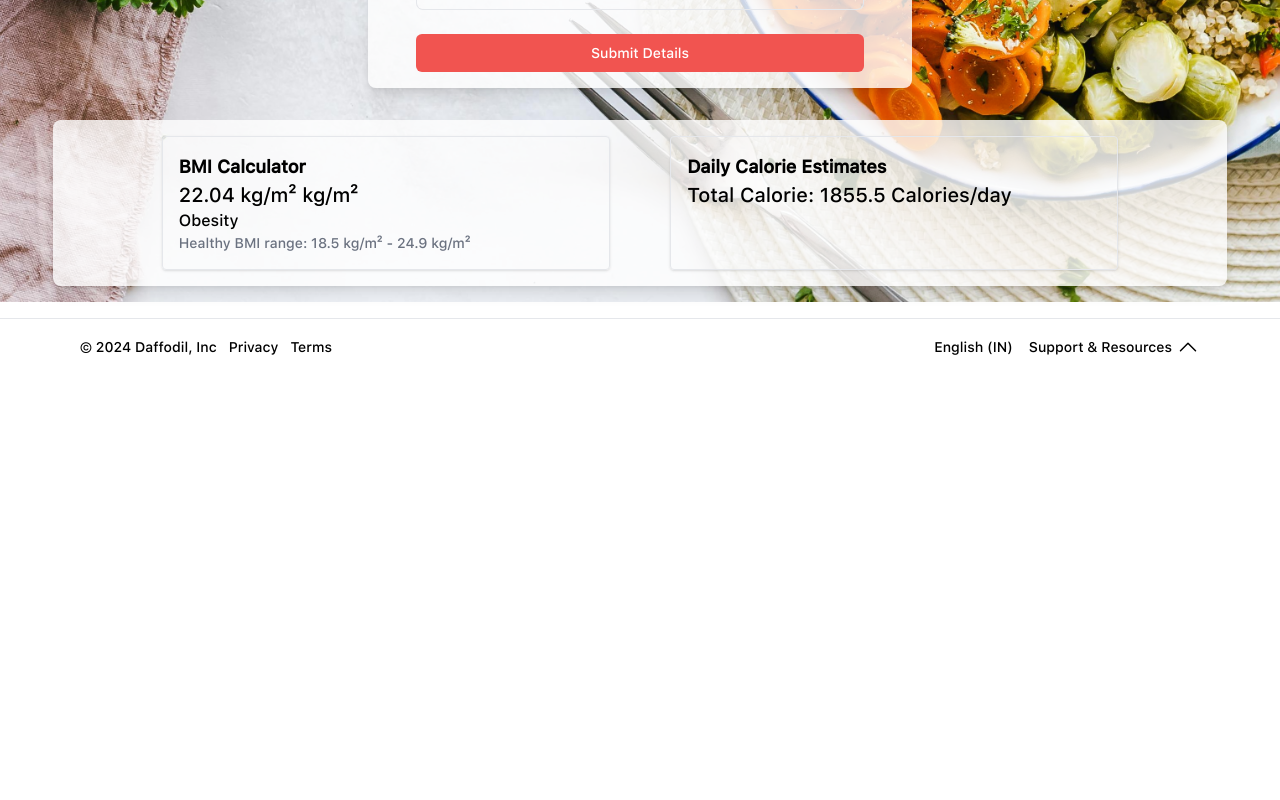
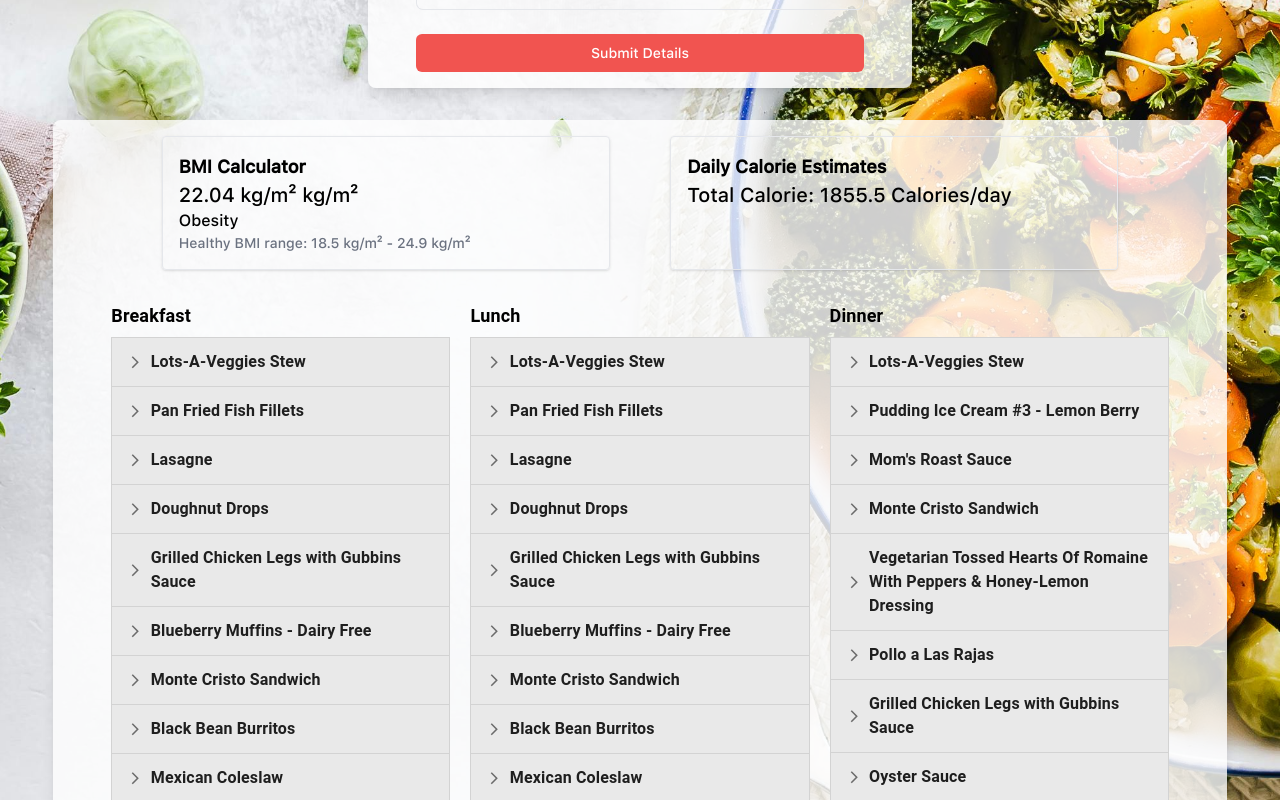
Before and after one commit to yashwant162/Diet_Plan, a React (Vite) app in the folder diet_frontend/: page / in a window 1280 px wide. Shown: the part 980-1780 px from the top of the page. Before the commit the page ends 1355 px from the top, so only its background shows below. Built offline with nearby package versions, Linux system fonts and the light colour scheme.

Commit message:
recipe list using mui

```diff
--- a/diet_frontend/package.json
+++ b/diet_frontend/package.json
@@ -10,8 +10,12 @@
     "preview": "vite preview"
   },
   "dependencies": {
+    "@emotion/react": "^11.13.3",
+    "@emotion/styled": "^11.13.0",
     "@headlessui/react": "^2.1.8",
     "@material-tailwind/react": "^2.1.10",
+    "@mui/icons-material": "^6.1.0",
+    "@mui/material": "^6.1.0",
     "axios": "^1.7.7",
     "react": "^18.3.1",
     "react-dom": "^18.3.1",
--- a/diet_frontend/src/components/DietAnalysis.jsx
+++ b/diet_frontend/src/components/DietAnalysis.jsx
@@ -5,11 +5,13 @@
 export default function DietAnalysis({ bmi, calories, recipes }) {
   return (
     <div className="bg-white bg-opacity-80 p-4 m-4 rounded-lg shadow-lg w-11/12">
-      <div className="min-h-full flex items-center justify-evenly px-4 sm:px-6 lg:px-8">
+      <div className="min-h-full flex flex-col items-center justify-evenly px-4 sm:px-6 lg:px-8">
         <div className="flex flex-row items-start justify-evenly w-full">
           {bmi && <BMIDisplay bmi={bmi} />}
           {calories && <CalorieDisplay calorie={calories} />}
-          {!recipes && <RecipesList recipes={recipes} />}
+        </div>
+        <div className="items-start justify-evenly w-full">
+          {recipes && <RecipesList recipes={recipes} />}
         </div>
       </div>
     </div>
--- a/diet_frontend/src/components/RecipesList.jsx
+++ b/diet_frontend/src/components/RecipesList.jsx
@@ -1,3 +1,116 @@
-export default function RecipesList({ recipes }) {
-  return <div className="max-w-md w-full space-y-8"></div>;
-}
+import * as React from "react";
+import { styled } from "@mui/material/styles";
+import ArrowForwardIosSharpIcon from "@mui/icons-material/ArrowForwardIosSharp";
+import MuiAccordion from "@mui/material/Accordion";
+import MuiAccordionSummary from "@mui/material/AccordionSummary";
+import MuiAccordionDetails from "@mui/material/AccordionDetails";
+import Typography from "@mui/material/Typography";
+
+const Accordion = styled((props) => (
+  <MuiAccordion disableGutters elevation={0} square {...props} />
+))(({ theme }) => ({
+  border: `1px solid ${theme.palette.divider}`,
+  "&:not(:last-child)": {
+    borderBottom: 0,
+  },
+  "&::before": {
+    display: "none",
+  },
+  fontFamily: "sansMedium, Arial, sans-serif",
+  backgroundColor: "#f0f0f0",
+}));
+("@mui/material/styles");
+const AccordionSummary = styled((props) => (
+  <MuiAccordionSummary
+    expandIcon={<ArrowForwardIosSharpIcon sx={{ fontSize: "0.9rem" }} />}
+    {...props}
+  />
+))(({ theme }) => ({
+  backgroundColor: "rgba(0, 0, 0, .03)",
+  flexDirection: "row-reverse",
+  "& .MuiAccordionSummary-expandIconWrapper.Mui-expanded": {
+    transform: "rotate(90deg)",
+  },
+  "& .MuiAccordionSummary-content": {
+    marginLeft: theme.spacing(1),
+  },
+  ...theme.applyStyles("dark", {
+    backgroundColor: "rgba(255, 255, 255, .05)",
+  }),
+}));
+
+const AccordionDetails = styled(MuiAccordionDetails)(({ theme }) => ({
+  padding: theme.spacing(2),
+  borderTop: "1px solid rgba(0, 0, 0, .125)",
+}));
+
+const RecipeAccordion = ({ recipes, category }) => {
+  const [expanded, setExpanded] = React.useState(false);
+
+  const handleChange = (recipeId) => (event, newExpanded) => {
+    setExpanded(newExpanded ? recipeId : false);
+  };
+
+  return (
+    <div className="mt-8">
+      <Typography
+        variant="h6"
+        gutterBottom
+        sx={{
+          fontSize: "1.125rem",
+          fontWeight: "bold",
+          marginTop: 2,
+        }}
+      >
+        {category}
+      </Typography>
+      {recipes.map((recipe) => (
+        <Accordion
+          key={recipe.RecipeId}
+          expanded={expanded === recipe.RecipeId}
+          onChange={handleChange(recipe.RecipeId)}
+        >
+          <AccordionSummary
+            aria-controls={`${recipe.RecipeId}-content`}
+            id={`${recipe.RecipeId}-header`}
+          >
+            <Typography
+              sx={{
+                fontSize: "1rem",
+                fontWeight: "bold",
+              }}
+            >
+              {recipe.Name}
+            </Typography>
+          </AccordionSummary>
+          <AccordionDetails>
+            <Typography variant="body2">
+              <strong>Ingredients:</strong> {recipe.RecipeIngredientParts}
+            </Typography>
+            <Typography variant="body2" mt={2}>
+              <strong>Instructions:</strong> {recipe.RecipeInstructions}
+            </Typography>
+          </AccordionDetails>
+        </Accordion>
+      ))}
+    </div>
+  );
+};
+
+const RecipesList = ({ recipes }) => {
+  return (
+    <div style={{ display: "flex", justifyContent: "space-between" }}>
+      <div style={{ flex: 1, padding: "0 10px" }}>
+        <RecipeAccordion recipes={recipes.breakfast} category="Breakfast" />
+      </div>
+      <div style={{ flex: 1, padding: "0 10px" }}>
+        <RecipeAccordion recipes={recipes.lunch} category="Lunch" />
+      </div>
+      <div style={{ flex: 1, padding: "0 10px" }}>
+        <RecipeAccordion recipes={recipes.dinner} category="Dinner" />
+      </div>
+    </div>
+  );
+};
+
+export default RecipesList;
```
Also changed, not shown: 1 other file (tests, documents, lock files or other folders).
